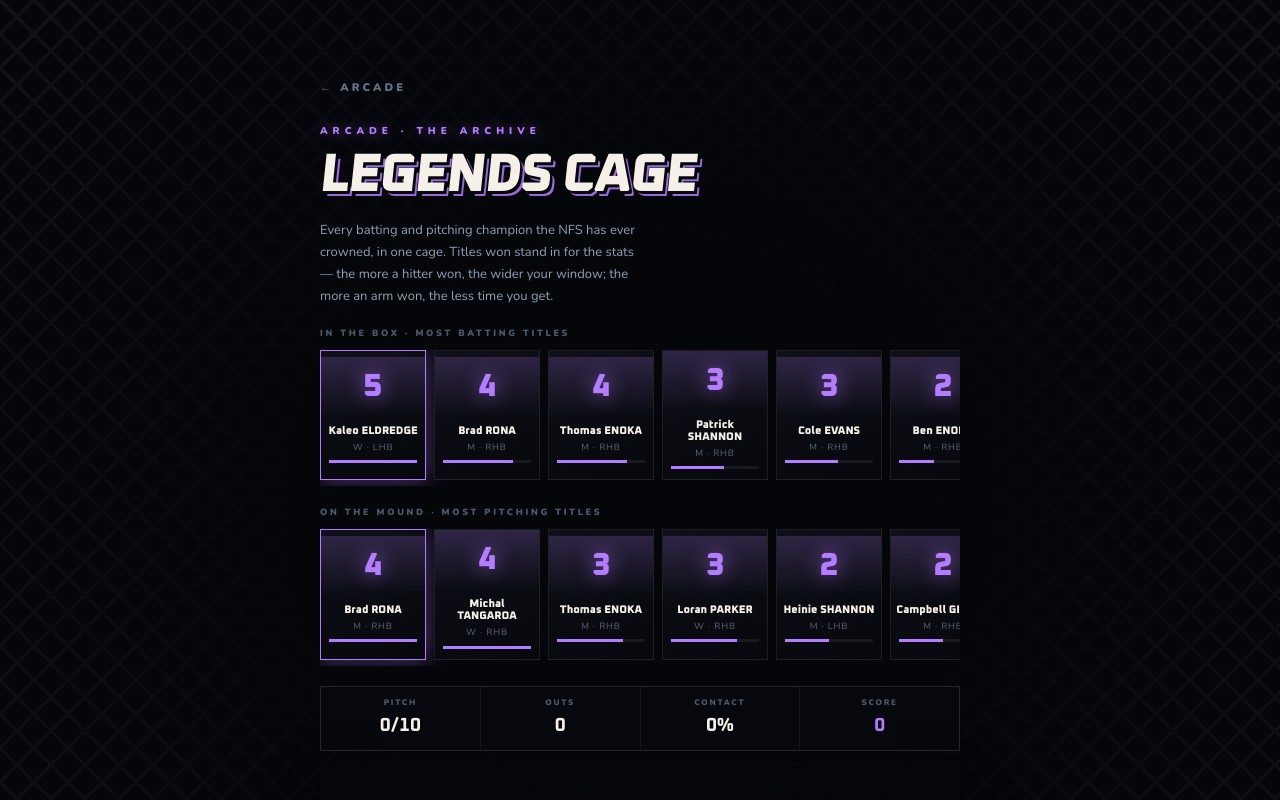
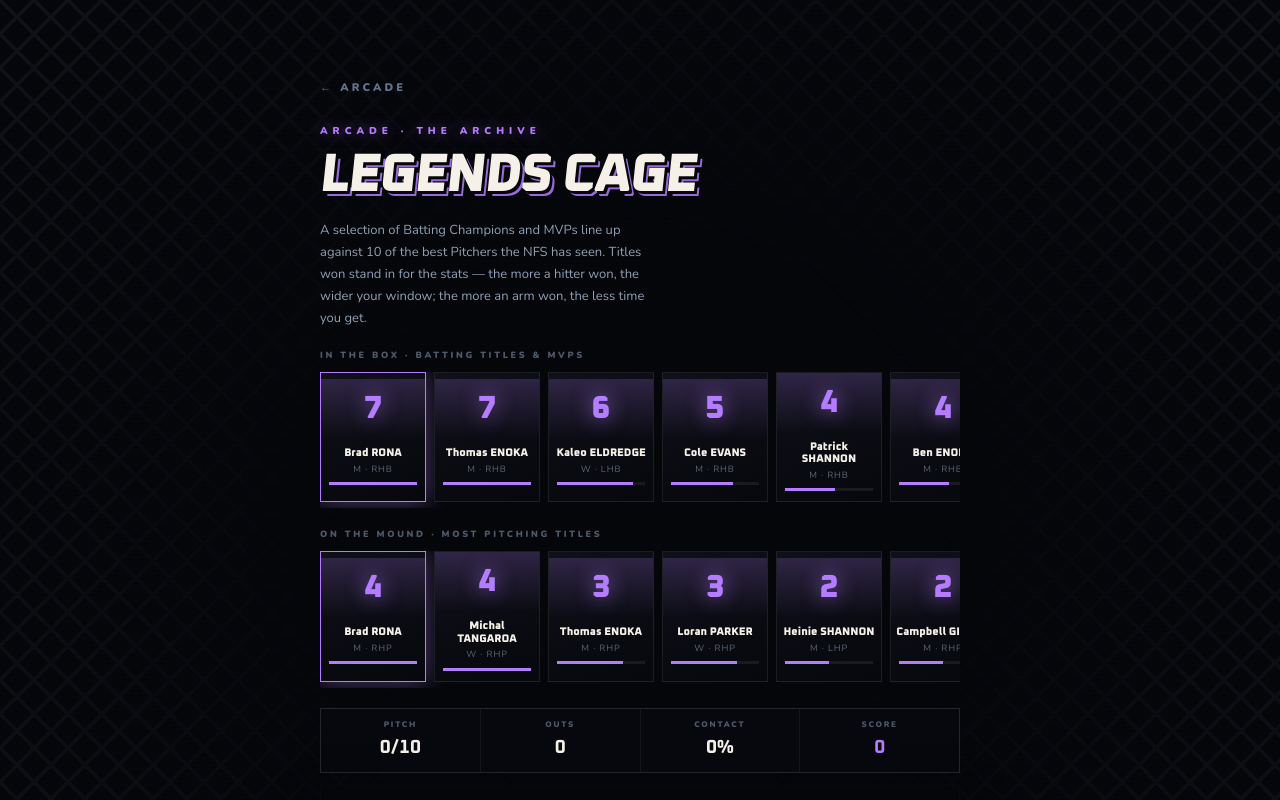
Before and after one commit to N8Nuks/grassrootsfantasy, a Next.js app: page /games/batting in a window 1280 px wide. Shown: the top 800 px of the page. Built offline with nearby package versions, Linux system fonts and the light colour scheme.

Commit message:
Batting titles and MVPs, pitcher handedness, new blurb

```diff
--- a/app/games/batting/BattingClient.tsx
+++ b/app/games/batting/BattingClient.tsx
@@ -710,12 +710,16 @@ export default function LegendsClient({ batters, pitchers }: { batters: Legend[]
   const furthest = log.reduce((m, l) => Math.max(m, l.dist), 0)
   const contactRate = log.length ? Math.round((log.filter(l => l.key !== 'strike').length / log.length) * 100) : 0
 
-  function Card({ p, on, onPick, max }: { p: Legend; on: boolean; onPick: () => void; max: number }) {
+  function Card({ p, on, onPick, max, role }: {
+    p: Legend; on: boolean; onPick: () => void; max: number; role: 'bat' | 'pit'
+  }) {
+    // A hitter bats right or left; an arm throws it
+    const hand = role === 'pit' ? (p.lefty ? 'LHP' : 'RHP') : (p.lefty ? 'LHB' : 'RHB')
     return (
       <button className="bt-pick" data-on={on} onClick={onPick}>
         <span className="bt-face"><span className="bt-crest">{p.titles}</span></span>
         <span className="bt-pn">{caps(p.name)}</span>
-        <span className="bt-pm">{p.grade} · {p.lefty ? 'LHB' : 'RHB'}</span>
+        <span className="bt-pm">{p.grade} · {hand}</span>
         <span className="bt-bar"><i style={{ width: `${Math.round((p.titles / max) * 100)}%` }} /></span>
       </button>
     )
@@ -800,24 +804,24 @@ export default function LegendsClient({ batters, pitchers }: { batters: Legend[]
       `}</style>
 
       <p className="bt-lede">
-        Every batting and pitching champion the NFS has ever crowned, in one cage. Titles won stand in
-        for the stats — the more a hitter won, the wider your window; the more an arm won, the less
-        time you get.
+        A selection of Batting Champions and MVPs line up against 10 of the best Pitchers the NFS has
+        seen. Titles won stand in for the stats — the more a hitter won, the wider your window; the
+        more an arm won, the less time you get.
       </p>
 
       {phase === 'setup' && (
         <>
-          <p className="bt-lbl">In the box · most batting titles</p>
+          <p className="bt-lbl">In the box · Batting Titles &amp; MVPs</p>
           <div className="bt-strip">
             {batters.map(b => (
-              <Card key={b.name + b.grade} p={b} max={maxBat}
+              <Card key={b.name + b.grade} p={b} max={maxBat} role="bat"
                 on={batter.name === b.name} onPick={() => setBatter(b)} />
             ))}
           </div>
           <p className="bt-lbl">On the mound · most pitching titles</p>
           <div className="bt-strip">
             {pitchers.map(p => (
-              <Card key={p.name + p.grade} p={p} max={maxPit}
+              <Card key={p.name + p.grade} p={p} max={maxPit} role="pit"
                 on={pitcher.name === p.name} onPick={() => setPitcher(p)} />
             ))}
           </div>
--- a/app/games/batting/page.tsx
+++ b/app/games/batting/page.tsx
@@ -5,43 +5,48 @@ import { HONOURS } from '@/lib/nfsHonours'
 const NEON = '#B47CFF'
 
 /* The cage is stocked from the Honours Board, so players who finished years ago
-   still get to stand in it. Titles won stand in for the stats we don't have —
-   more Top Batter awards is a better eye, more Top Pitcher awards a better arm. */
+   still get to stand in it. Hitters are ranked on batting titles and MVPs
+   together; arms on pitching titles. */
 
 /* Hand-picked replacements. Some names belong in the cage on reputation rather
-   than title count, and a couple of the tail-enders don't. */
+   than title count, and the swap carries the count with it. */
 const BATTER_SWAPS: Record<string, string> = {
   'Sina Hunkin': 'Katrina Nukunuku',
+  'Shyah Hale': 'Katie Hetherington',
 }
 
-/* Which side they stood on. Right unless named here — every arm in the cage is
-   right-handed bar one. */
+/* Which side they stood on. Right unless named here. */
 const LEFTIES = new Set(['Kaleo Eldredge', 'Heinie Shannon'])
+
 const PITCHER_ADDS: Legend[] = [
   { name: 'Daniel Chapman', grade: 'M', titles: 1, lefty: false },
   { name: 'Blaire Luna', grade: 'W', titles: 1, lefty: false },
 ]
 
-function tally(grade: 'men' | 'women', key: string): [string, number][] {
+/* Counts every award named in `keys` for one grade. A shared award is recorded
+   as a single string, so it splits and each winner is credited. */
+function tally(grade: 'men' | 'women', keys: string[]): [string, number][] {
   const counts = new Map<string, number>()
   for (const s of HONOURS) {
-    const w = s[grade][key]
-    if (!w) continue
-    // A shared award is recorded as one string — split so each winner counts
-    for (const name of w.split('&').map(n => n.trim()).filter(Boolean)) {
-      counts.set(name, (counts.get(name) ?? 0) + 1)
+    for (const key of keys) {
+      const w = s[grade][key]
+      if (!w) continue
+      for (const name of w.split('&').map(n => n.trim()).filter(Boolean)) {
+        counts.set(name, (counts.get(name) ?? 0) + 1)
+      }
     }
   }
   return [...counts.entries()].sort((a, b) => b[1] - a[1])
 }
 
-function build(key: string, swaps: Record<string, string> = {}): Legend[] {
+function build(keys: string[], swaps: Record<string, string> = {}): Legend[] {
   const out: Legend[] = []
   for (const grade of ['men', 'women'] as const) {
-    for (const [name, titles] of tally(grade, key).slice(0, 5)) {
+    for (const [name, titles] of tally(grade, keys).slice(0, 5)) {
       const final = swaps[name] ?? name
       out.push({
-        name: final, titles,
+        name: final,
+        titles,
         grade: grade === 'men' ? 'M' : 'W',
         lefty: LEFTIES.has(final),
       })
@@ -51,11 +56,14 @@ function build(key: string, swaps: Record<string, string> = {}): Legend[] {
 }
 
 export default function LegendsCage() {
-  const batters = build('top_batter', BATTER_SWAPS).sort((a, b) => b.titles - a.titles)
+  // Batting champions and MVPs, counted together
+  const batters = build(['top_batter', 'mvp'], BATTER_SWAPS).sort((a, b) => b.titles - a.titles)
 
   // The two named arms come in at the expense of the lowest title-holders
-  const pitchers = [...build('top_pitcher').sort((a, b) => b.titles - a.titles).slice(0, 8), ...PITCHER_ADDS]
-    .sort((a, b) => b.titles - a.titles)
+  const pitchers = [
+    ...build(['top_pitcher']).sort((a, b) => b.titles - a.titles).slice(0, 8),
+    ...PITCHER_ADDS,
+  ].sort((a, b) => b.titles - a.titles)
 
   if (batters.length < 2 || pitchers.length < 2) {
     return (
```
